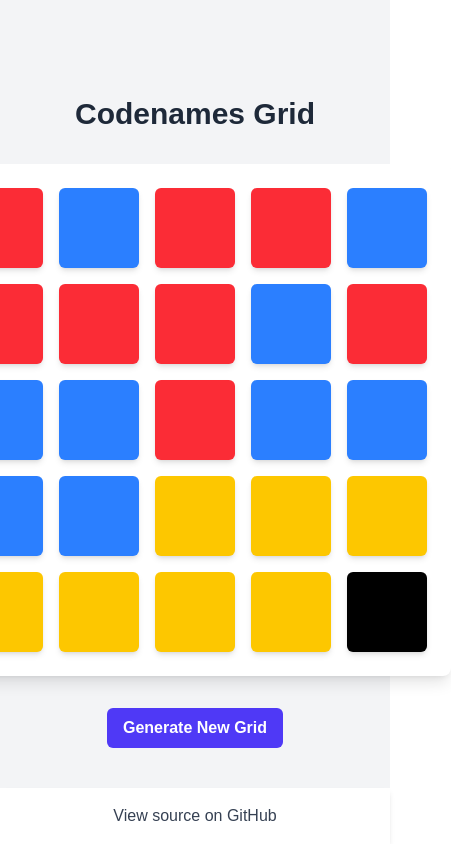
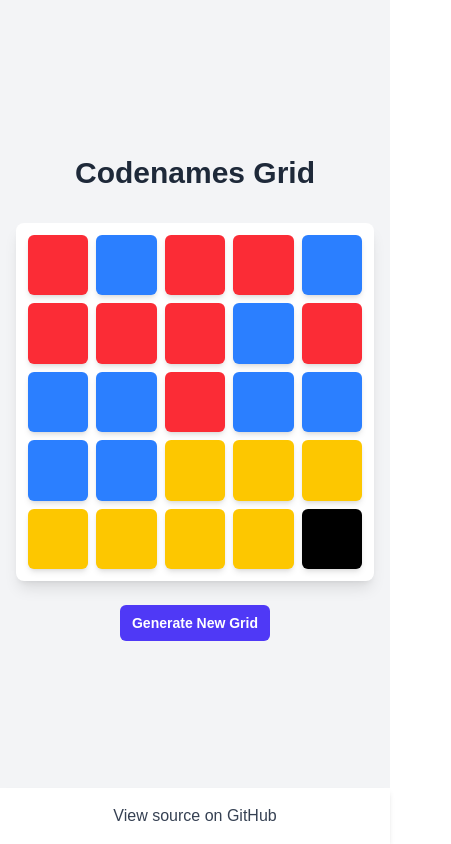
Before and after one commit to znichola/codenames-grid-gen, a Next.js app: page / in a window 390 px wide. Shown: the whole page, 451 px wide, since content can reach past the window. Built offline with nearby package versions, Linux system fonts and the light colour scheme.

Commit message:
responsive, thanks AI

```diff
--- a/app/layout.tsx
+++ b/app/layout.tsx
@@ -38,6 +38,7 @@ export default function RootLayout({
           >
             {/* <Github size={20} /> */}
             <span>View source on GitHub</span>
+
           </a>
         </div>
       </footer>
--- a/app/page.tsx
+++ b/app/page.tsx
@@ -44,27 +44,26 @@ export default function Home() {
   };
 
   return (
-    <div className="flex flex-col items-center justify-center min-h-screen p-4 bg-gray-100">
+    <div className="flex flex-col items-center justify-center min-h-screen p-4 pb-16 bg-gray-100">
       <h1 className="mb-8 text-3xl font-bold text-gray-800">Codenames Grid</h1>
 
-      <div className="grid gap-4 p-6 bg-white rounded-lg shadow-lg">
+      <div className="grid gap-2 sm:gap-4 p-3 sm:p-6 bg-white rounded-lg shadow-lg w-full max-w-md mx-auto">
         {grid.map((line, rowIndex) => (
-          <div key={rowIndex} className="flex gap-4">
+          <div key={rowIndex} className="flex gap-2 sm:gap-4">
             {line.map((elem, colIndex) => (
               <div
                 key={`${rowIndex}-${colIndex}`}
                 className={`
                   ${getColorClass(elem)}
                   ${getTextClass(elem)}
-                  w-20 h-20
+                  w-full aspect-square
                   flex items-center justify-center
                   rounded-md shadow-md
-                  font-bold text-xl
+                  font-bold text-base sm:text-xl
                   transition-colors duration-200
                   cursor-pointer
                 `}
               >
-
               </div>
             ))}
           </div>
@@ -72,11 +71,11 @@ export default function Home() {
       </div>
 
       <button
-        onClick={genSeed} // Fixed onClick handler
-        className="px-4 py-2 mt-8 font-semibold text-white bg-indigo-600 rounded-md hover:bg-indigo-700 focus:outline-none focus:ring-2 focus:ring-indigo-500 focus:ring-offset-2"
+        onClick={genSeed}
+        className="px-3 py-2 sm:px-4 sm:py-2 mt-6 sm:mt-8 text-sm sm:text-base font-semibold text-white bg-indigo-600 rounded-md hover:bg-indigo-700 focus:outline-none focus:ring-2 focus:ring-indigo-500 focus:ring-offset-2"
       >
         Generate New Grid
       </button>
     </div>
-  );
+  )
 }
```
